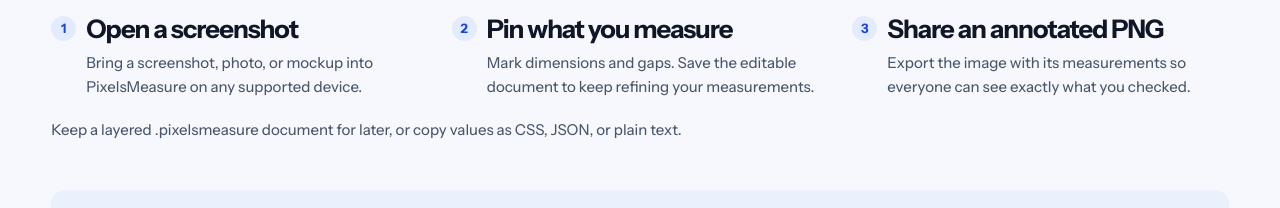
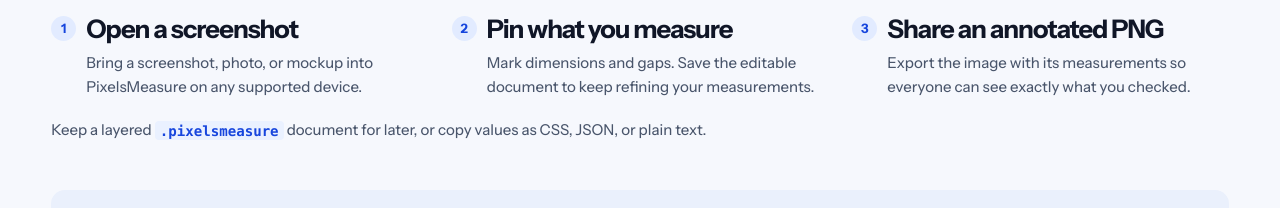
Before and after one commit to zddhub/PixelsMeasure, a Vue app in the folder website/: page / in a window 1280 px wide. Shown: the part 1350-1558 px from the top of the page. Built offline with nearby package versions, Linux system fonts and the light colour scheme.

Commit message:
Highlight the PixelsMeasure document extension

```diff
--- a/website/src/assets/pixelsmeasure.css
+++ b/website/src/assets/pixelsmeasure.css
@@ -349,6 +349,15 @@
 }
 
 .pm-landing .pm-workflow-extra { margin: 20px 0 0; font-size: .9375rem; }
+.pm-workflow-extra code {
+  padding: .12em .36em;
+  border-radius: 4px;
+  background: var(--pm-blue-pale);
+  color: var(--pm-blue);
+  font-size: .94em;
+  font-weight: 650;
+  white-space: nowrap;
+}
 
 .pm-landing .pm-note { margin: 18px 0 0; font-size: .8125rem; }
 
--- a/website/src/landing-copy.js
+++ b/website/src/landing-copy.js
@@ -50,7 +50,7 @@ export const landingCopy = {
         alt: "A detail of the palette with the swatch size and gaps marked in red."
       }
     ],
-    workflowExtra: "Keep a layered .pixelsmeasure document for later, or copy values as CSS, JSON, or plain text.",
+    workflowExtra: ["Keep a layered ", " document for later, or copy values as CSS, JSON, or plain text."],
     live: {
       title: "Measure the live screen on Mac.",
       body: "Start from the menu bar. Pin what you find, then choose Open as Document to keep working with the captured image and measurements.",
@@ -123,7 +123,7 @@ export const landingCopy = {
         alt: "调色板的标注细节，以红色显示色块尺寸和间距。"
       }
     ],
-    workflowExtra: "将原图和标注保存为可编辑的 .pixelsmeasure 文档，也可以将读数复制为 CSS、JSON 或纯文本。",
+    workflowExtra: ["将原图和标注保存为可编辑的 ", " 文档，也可以将读数复制为 CSS、JSON 或纯文本。"],
     live: {
       title: "在 Mac 上实时测量屏幕。",
       body: "从菜单栏开始，固定所需的读数。选择「打开为文档」，就能继续编辑捕获的图像和测量结果。",
--- a/website/src/views/Homepage.vue
+++ b/website/src/views/Homepage.vue
@@ -57,7 +57,7 @@
           </div>
         </li>
       </ol>
-      <p class="pm-workflow-extra">{{ copy.workflowExtra }}</p>
+      <p class="pm-workflow-extra">{{ copy.workflowExtra[0] }}<code>.pixelsmeasure</code>{{ copy.workflowExtra[1] }}</p>
       <article class="pm-live-workflow">
         <div>
           <h3>{{ copy.live.title }}</h3>
```
